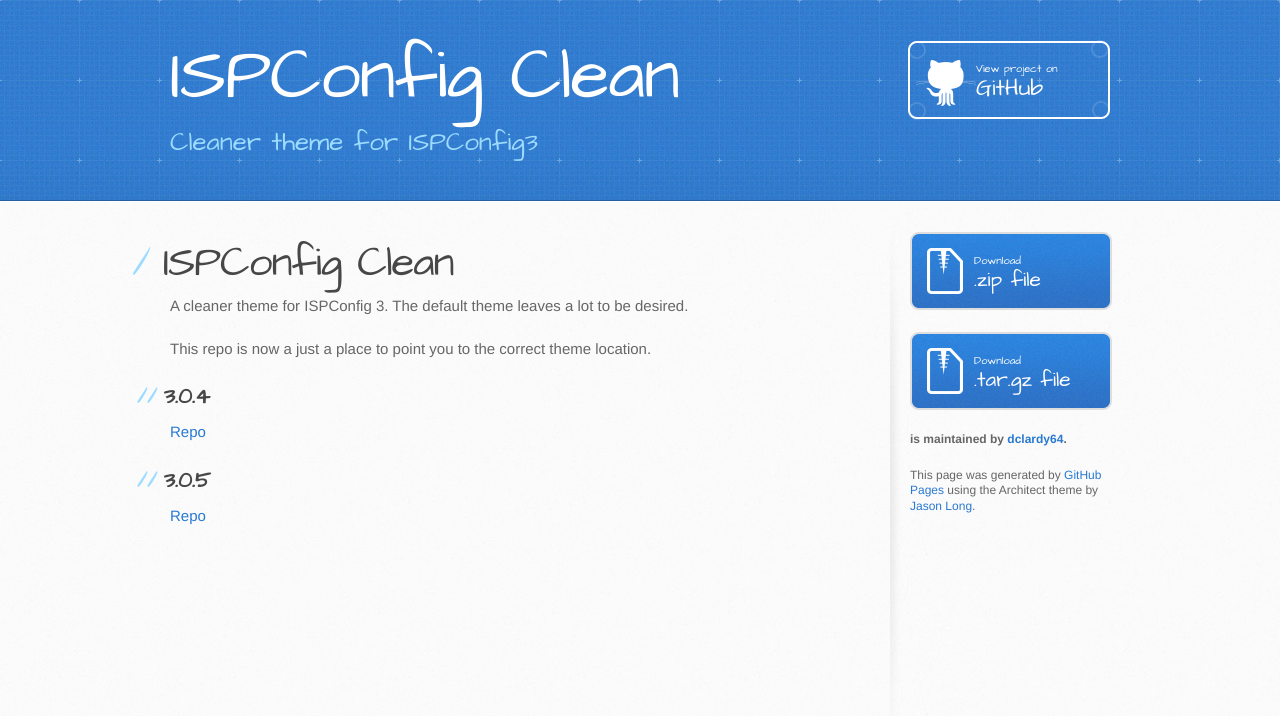
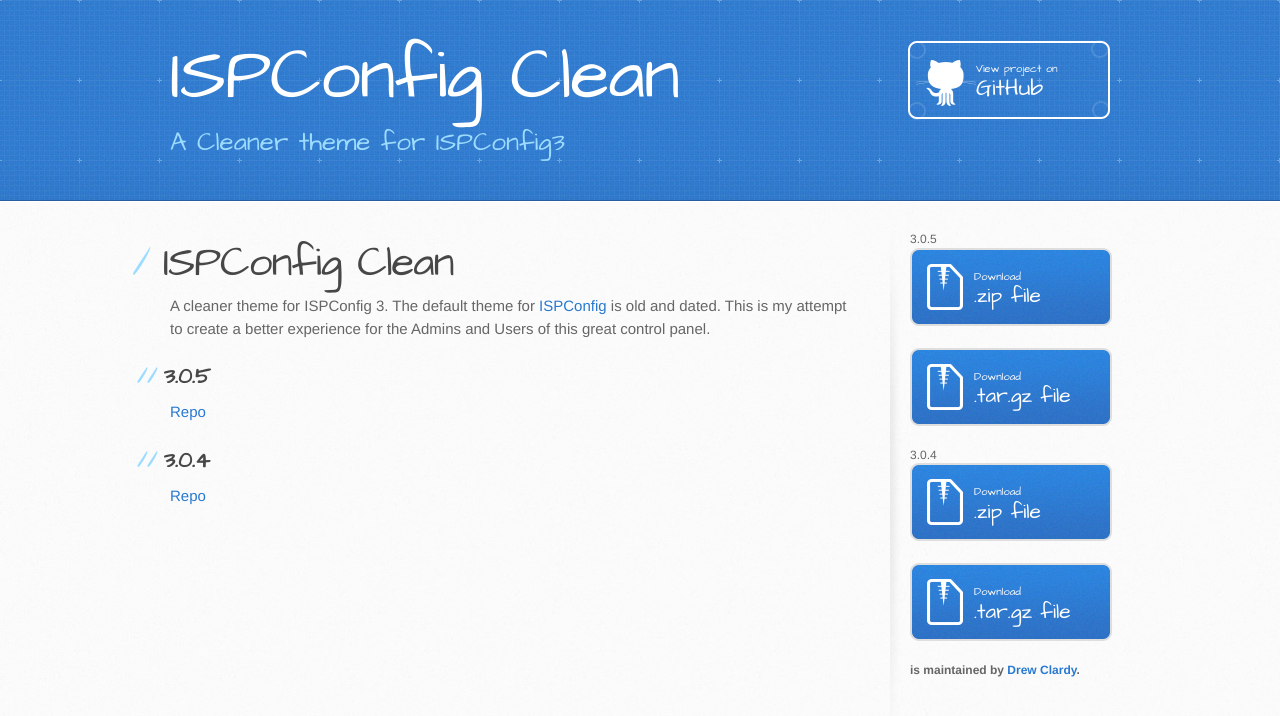
Before and after one commit to dclardy64/ISPConfig_Clean, a plain HTML site: page index.html in a window 1280 px wide. Drawn offline with Linux system fonts and the light colour scheme.

Commit message:
Changed up some wording

```diff
--- a/index.html
+++ b/index.html
@@ -13,14 +13,14 @@
     <script src="//html5shiv.googlecode.com/svn/trunk/html5.js"></script>
     <![endif]-->
 
-    <title>ISPConfig Clean by dclardy64</title>
+    <title>ISPConfig Clean by Drew Clardy</title>
   </head>
 
   <body>
     <header>
       <div class="inner">
         <h1>ISPConfig Clean</h1>
-        <h2>Cleaner theme for ISPConfig3</h2>
+        <h2>A Cleaner theme for ISPConfig3</h2>
         <a href="https://github.com/dclardy64/ISPConfig_Clean" class="button"><small>View project on</small>GitHub</a>
       </div>
     </header>
@@ -30,32 +30,42 @@
         <section id="main-content">
           <h1>ISPConfig Clean</h1>
 
-<p>A cleaner theme for ISPConfig 3. The default theme leaves a lot to be desired.</p>
+            <p>A cleaner theme for ISPConfig 3. The default theme for <a href="http://ispconfig.org">ISPConfig</a> is old and dated. This is my attempt to create a better experience for the Admins and Users of this great control panel.</p>
 
-<p>This repo is now a just a place to point you to the correct theme location.</p>
+            <h2>3.0.5</h2>
 
-<h2>3.0.4</h2>
+            <p><a href="https://github.com/dclardy64/ISPConfig_Clean-3.0.5">Repo</a></p>
 
-<p><a href="https://github.com/dclardy64/ISPConfig_Clean-3.0.4">Repo</a></p>
+            <h2>3.0.4</h2>
 
-<h2>3.0.5</h2>
+            <p><a href="https://github.com/dclardy64/ISPConfig_Clean-3.0.4">Repo</a></p>
 
-<p><a href="https://github.com/dclardy64/ISPConfig_Clean-3.0.5">Repo</a></p>
         </section>
 
         <aside id="sidebar">
-          <a href="https://github.com/dclardy64/ISPConfig_Clean/zipball/master" class="button">
+
+          <h2>3.0.5</h2>
+          <a href="https://github.com/dclardy64/ISPConfig_Clean-3.0.5/zipball/master" class="button">
             <small>Download</small>
             .zip file
           </a>
-          <a href="https://github.com/dclardy64/ISPConfig_Clean/tarball/master" class="button">
+          <a href="https://github.com/dclardy64/ISPConfig_Clean-3.0.5/tarball/master" class="button">
             <small>Download</small>
             .tar.gz file
           </a>
 
-          <p class="repo-owner"><a href="https://github.com/dclardy64/ISPConfig_Clean"></a> is maintained by <a href="https://github.com/dclardy64">dclardy64</a>.</p>
+          <h2>3.0.4</h2>
+          <a href="https://github.com/dclardy64/ISPConfig_Clean-3.0.4/zipball/master" class="button">
+            <small>Download</small>
+            .zip file
+          </a>
+          <a href="https://github.com/dclardy64/ISPConfig_Clean-3.0.4/tarball/master" class="button">
+            <small>Download</small>
+            .tar.gz file
+          </a>
 
-          <p>This page was generated by <a href="pages.github.com">GitHub Pages</a> using the Architect theme by <a href="http://twitter.com/jasonlong">Jason Long</a>.</p>
+          <p class="repo-owner"><a href="https://github.com/dclardy64/ISPConfig_Clean"></a> is maintained by <a href="https://github.com/dclardy64">Drew Clardy</a>.</p>
+
         </aside>
       </div>
     </div>
```
